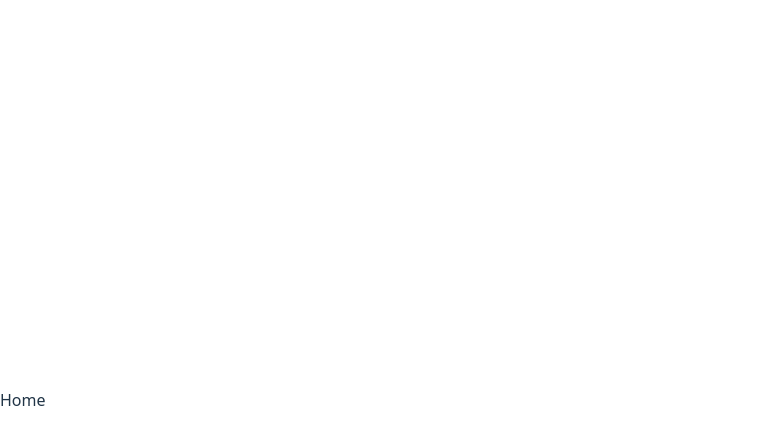
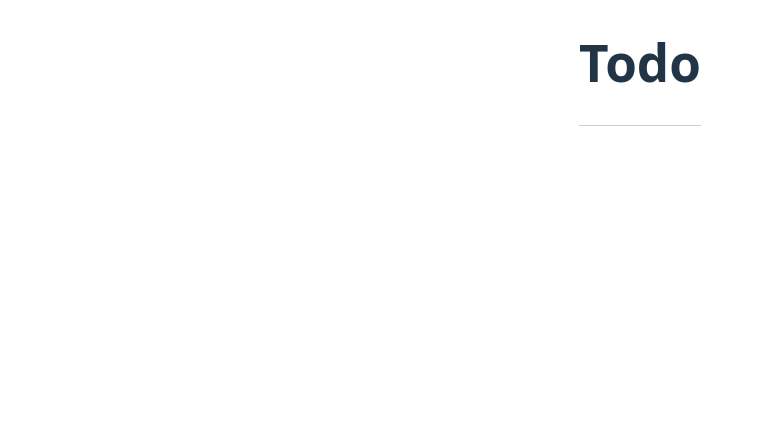
Before and after one commit to YGMS-yukkuri/React_Todo, a React (Vite) app: page / in a window 1280 px wide. Shown: the top 444 px of the page, without its empty margins (0-761 px from the left). Built offline with nearby package versions, Linux system fonts and the light colour scheme.

Commit message:
タイトルの作成

```diff
--- /dev/null
+++ b/src/components/Title/Title.jsx
@@ -0,0 +1,10 @@
+import React from 'react'
+import styles from './Title.module.css'
+
+export default function Title() {
+    return (
+        <div className={styles.Title}>
+            <h1>Todo</h1>
+        </div>
+    )
+}
--- /dev/null
+++ b/src/components/Title/Title.module.css
@@ -0,0 +1,10 @@
+.Title {
+    position: fixed;
+    top: 0;
+    left: 50%;
+    transform: translateX(-50%);
+    display: flex;
+    justify-content: center;
+    align-items: center;
+    border-bottom: 1px solid #ccc;
+}
--- a/src/pages/Home.jsx
+++ b/src/pages/Home.jsx
@@ -1,7 +1,8 @@
 import React from 'react'
+import Title from '../components/Title/Title'
 
 export default function Home() {
   return (
-    <div>Home</div>
+      <Title />
   )
 }
```
